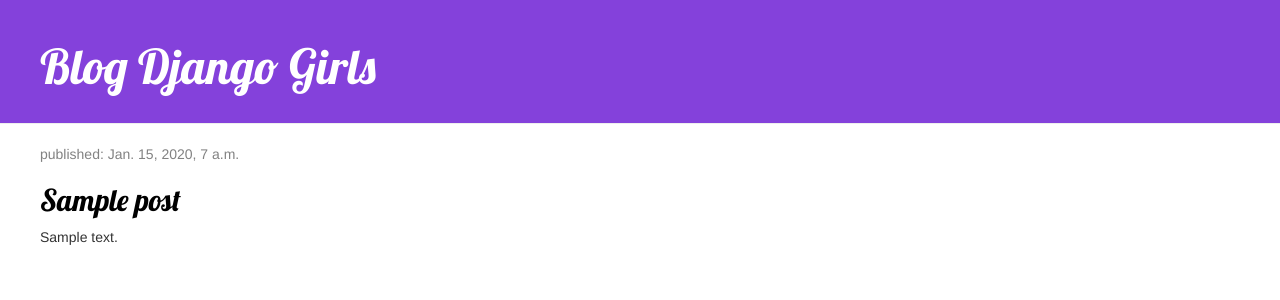
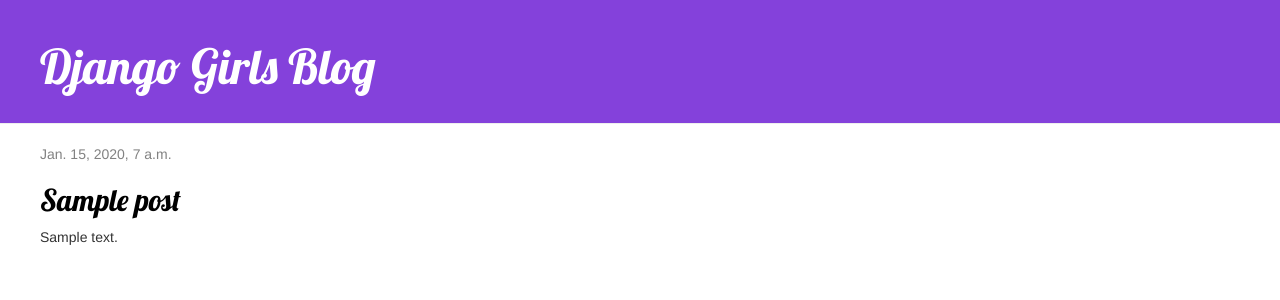
Before and after one commit to JFmaia/blog-django, a Django app: page / in a window 1280 px wide. Shown: the top 300 px of the page. Run offline with Django 3.2, Linux system fonts and the light colour scheme; tables that the repository leaves empty hold one stand-in row (values such as "Sample post"); some libraries are stand-ins or nearby versions.

Commit message:
Modified File
Modificando o template post_list para receber a base do template.

```diff
--- a/blog/templates/blog/post_list.html
+++ b/blog/templates/blog/post_list.html
@@ -1,36 +1,15 @@
-{% load static %}
-<html>
+{% extends 'blog/base.html' %}
 
-    <head>
-        <title>Blog Django Girls</title>
-        <link rel="stylesheet" href="//maxcdn.bootstrapcdn.com/bootstrap/3.2.0/css/bootstrap.min.css">
-        <link rel="stylesheet" href="//maxcdn.bootstrapcdn.com/bootstrap/3.2.0/css/bootstrap-theme.min.css">
-        <link href="//fonts.googleapis.com/css?family=Lobster&subset=latin,latin-ext" rel="stylesheet" type="text/css">
-        <link rel="stylesheet" href="{% static 'css/blog.css' %}">
+{% block content %}
 
-    </head>
-
-    <body>
-
-        <div class ="page-header">
-            <h1><a href="/">Blog Django Girls</a></h1>
-        </div>
-
-        <div class="content container">
-            <div class="row">
-                <div class="col-md-8">
     {% for post in posts %}
         <div class="post">
             <div class="date">
-                                <p>published: {{ post.published_date }}</p>
+                {{ post.published_date }}
             </div>
-                            <h2><a href="">{{ post.title }}</a></h2>
+            <h2><a href="{% url 'post_detail' pk=post.pk %}">{{ post.title }}</a></h2>
             <p>{{ post.text|linebreaksbr }}</p>
         </div>
     {% endfor %}
-                </div>
-            </div>
-        </div>
-    </body>
 
-</html>
+{% endblock %}
```
Lines whose indentation alone changed are shown as unchanged.
